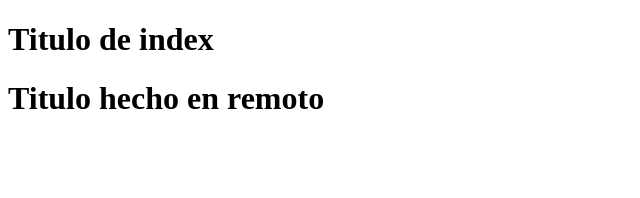
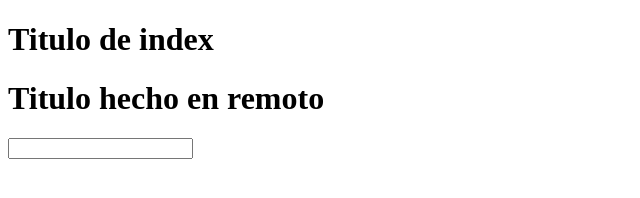
Before and after one commit to Mani8217/new2, a plain HTML site: page index.html in a window 1280 px wide. Shown: the whole page, without its empty margins (0-640 px from the left). Drawn offline with Linux system fonts and the light colour scheme.

Commit message:
formulario

```diff
--- a/index.html
+++ b/index.html
@@ -9,5 +9,8 @@
 <body>
     <h1>Titulo de index</h1>
     <h1>Titulo hecho en remoto</h1>
+    <form action="" id="formulario"><label for="Edad"></label>
+    <input type="text" name="edad" id="edad">
+    </form>
 </body>
 </html>
```
